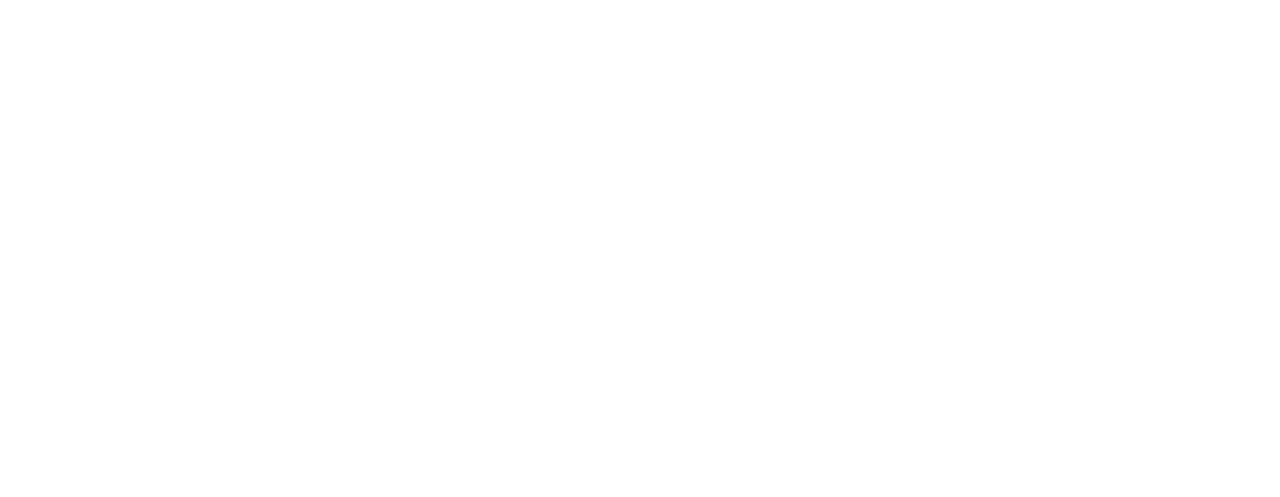
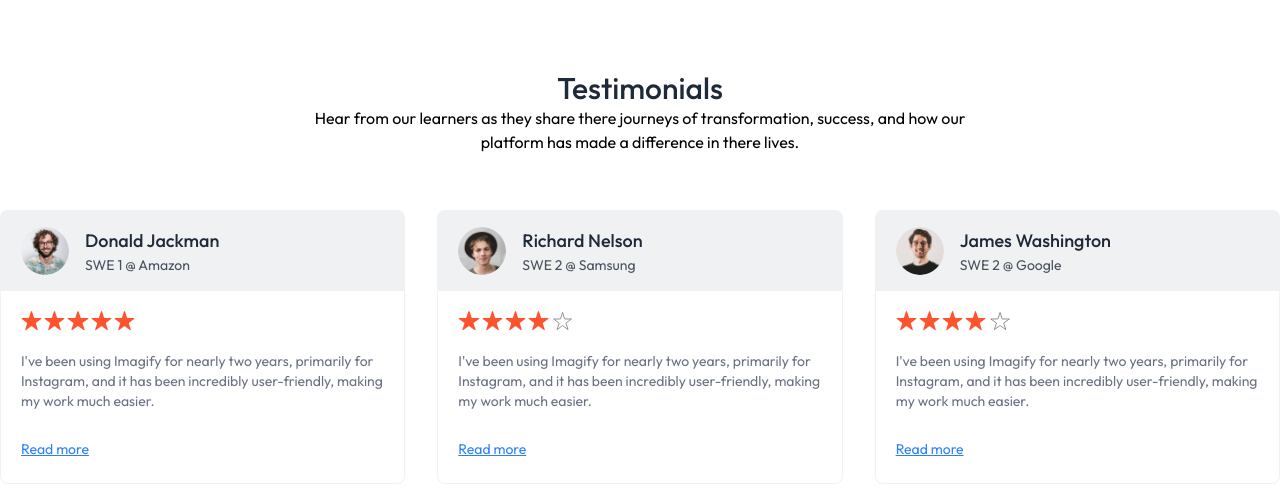
Before and after one commit to GODNSG0114/Learning_Management_System, a React (Vite) app in the folder client/: page / in a window 1280 px wide. Shown: the part 1342-1839 px from the top of the page. Before the commit the page ends 1384 px from the top, so only its background shows below. Built offline with nearby package versions, Linux system fonts and the light colour scheme; no server answers.

Commit message:
Added Testimonial component on hero page

```diff
--- a/client/src/Components/Student/Hero.jsx
+++ b/client/src/Components/Student/Hero.jsx
@@ -18,7 +18,7 @@
           "We bring together world-class instructors, interactive content, and a supportive community to help you achieve your personal and professional goals."
         </p>
 
-        <p class="md:hidden text-gray-500 max-w-sm mx-auto">
+        <p className="md:hidden text-gray-500 max-w-sm mx-auto">
           "We bring together world-class instructors to help you achieve your professional goals."
         </p>
         <SearchBar/>
--- a/client/src/Components/Student/Navbar.jsx
+++ b/client/src/Components/Student/Navbar.jsx
@@ -5,7 +5,7 @@
 import { AppContext } from '../../Context/AppContext'
 const Navbar = () => {
 
-  const {navigate} = useContext(AppContext)
+  const {navigate,isEducator} = useContext(AppContext)
   const isCourseListPage = location.pathname.includes('/courses-list');
 
   const { openSignIn } = useClerk()
@@ -17,7 +17,7 @@
       <img onClick={()=>navigate('/')}src={assets.logo} alt="Logo" className='w-28 lg:w-32 cursor-pointer' />
       <div className='hidden md:flex items-center gap-5 text-gray-500'>
         <div className='flex items-center gap-5'>
-          {user && <> <button>Become Educator</button> |
+          {user && <> <button onClick={()=>{navigate('/educator')}}>{isEducator ? 'Educator Dashboard' : 'Become Educator'} </button> |
             <Link to='/my-enrollments'> My Enrollments</Link></>}
         </div>
         {user ? <UserButton /> : <button onClick={() => openSignIn()} className='bg-blue-600 text-white px-5 py-2 rounded-full'>Create Account</button>}
@@ -26,8 +26,8 @@
       {/* For Phone screen */}
       <div className='md:hidden flex item-centre gap-2 sm:gap-5 text-gray-500'>
         <div>
-           {user && <> <button>Become Educator</button> |
-            <Link to='/my-enrollments'> My Enrollments</Link></>}
+           {user && <button onClick={()=>{navigate('/educator')}}>{isEducator ? 'Educator Dashboard' : 'Become Educator'} </button> |
+            <Link to='/my-enrollments'> My Enrollments</Link>}
         </div>
         {user ? <UserButton /> : <button onClick={() => openSignIn()}><img src={assets.user_icon} alt="" /></button>}
       </div>
--- a/client/src/Components/Student/SearchBar.jsx
+++ b/client/src/Components/Student/SearchBar.jsx
@@ -17,7 +17,7 @@
         className='md:w-auto w-10 px-3' />
       <input onChange={(e)=>setInput(e.target.value)} type="text" placeholder='Search for Course'
         className='w-full h-full outline-none text-gray-500/80' />
-      <button  type="submit" class="bg-blue-600 rounded text-white md:px-10 px-7 md:py-3 py-2 mx-1">Search</button>
+      <button  type="submit" className="bg-blue-600 rounded text-white md:px-10 px-7 md:py-3 py-2 mx-1">Search</button>
     </form>
   )
 }
--- a/client/src/Components/Student/TestimonialsSection.jsx
+++ b/client/src/Components/Student/TestimonialsSection.jsx
@@ -1,8 +1,36 @@
 import React from 'react'
+import { dummyTestimonial,assets } from '../../assets/assets'
 
 const TestimonialsSection = () => {
   return (
-    <div>TestimonialsSection</div>
+    <div className='pb-4 px-8 md:px-0'>
+      <h2 className='text-3xl font-medium text-gray-800'>Testimonials</h2>
+      <p>Hear from our learners as they share there journeys of transformation, success, and how our <br />
+        platform has made a difference in there lives.</p>
+
+      <div className='flex gap-8 mt-14'>
+        {dummyTestimonial.map((testimonial, index) => (
+          <div key={index} className='text-sm text-left border border-gray-500/10 pb-6 rounded-lg bg-white shadow-(0px_4px_15px_0px) shadow-black/5 overflow-hidden' >
+            <div className='flex items-center gap-4 px-5 py-4 bg-gray-500/10'>
+              <img className='h-12 w-12 rounded-full' src={testimonial.image} alt={testimonial.name} />
+              <div>
+                <h1 className='text-lg font-medium text-gray-800'>{testimonial.name}</h1>
+                <p className='text-gray-800/80 '>{testimonial.role}</p>
+              </div>
+            </div>
+            <div className='p-5 pb-7'>
+              <div className='flex gap-0.5'>
+                {[...Array(5)].map((_, i) => (
+                  <img className='h-5' key={i} src={i < Math.floor(testimonial.rating) ? assets.star : assets.star_blank} alt="stars" />
+                ))}
+              </div>
+              <p className='text-gray-500 mt-5'>{testimonial.feedback}</p>
+            </div>
+            <a href="#" className='text-blue-500 underline px-5'>Read more</a>
+          </div>
+        ))}
+      </div>
+    </div>
   )
 }
 
--- a/client/src/Context/AppContext.jsx
+++ b/client/src/Context/AppContext.jsx
@@ -7,6 +7,7 @@
     const currency = import.meta.env.VITE_CURRENCY
     const navigate = useNavigate()
     const [allCourses , setallCourses] = useState([])
+    const [isEducator , setEducator] = useState(true)
 
     // fetch all courses
     const fetchAllCourses  = async()=>{
@@ -34,7 +35,7 @@
 
 
     const value = {
-           currency,allCourses,navigate,calculateRating
+           currency,allCourses,navigate,calculateRating,isEducator
      }
      return (
         <AppContext.Provider value={value}>
--- a/client/src/Pages/Student/Home.jsx
+++ b/client/src/Pages/Student/Home.jsx
@@ -2,6 +2,7 @@
 import Hero from '../../Components/Student/Hero'
 import Companies from '../../Components/Student/Companies'
 import CourseSection from '../../Components/Student/CourseSection'
+import TestimonialsSection from '../../Components/Student/TestimonialsSection'
 const Home = () => {
   return (
     <>
@@ -10,6 +11,7 @@
     <Hero/>
     <Companies/>
     <CourseSection/>
+    <TestimonialsSection/>
     </div>
     </>
   )
```
